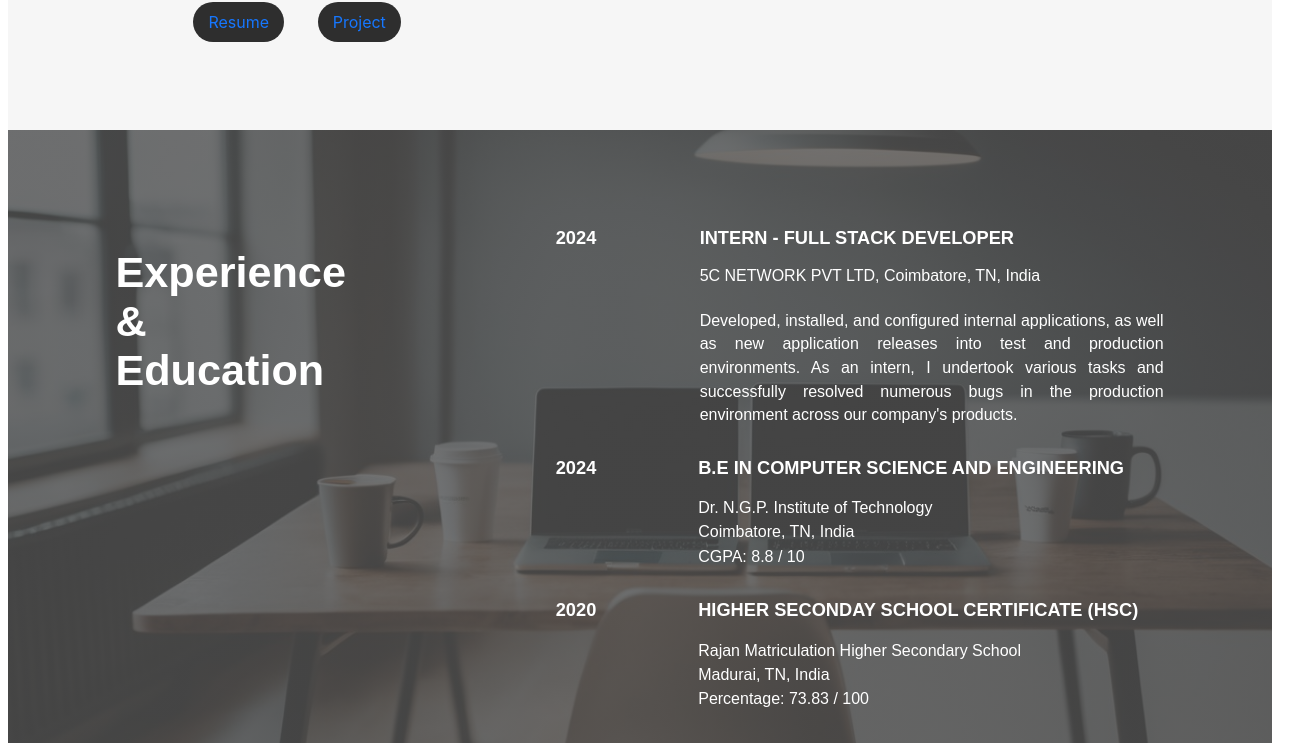
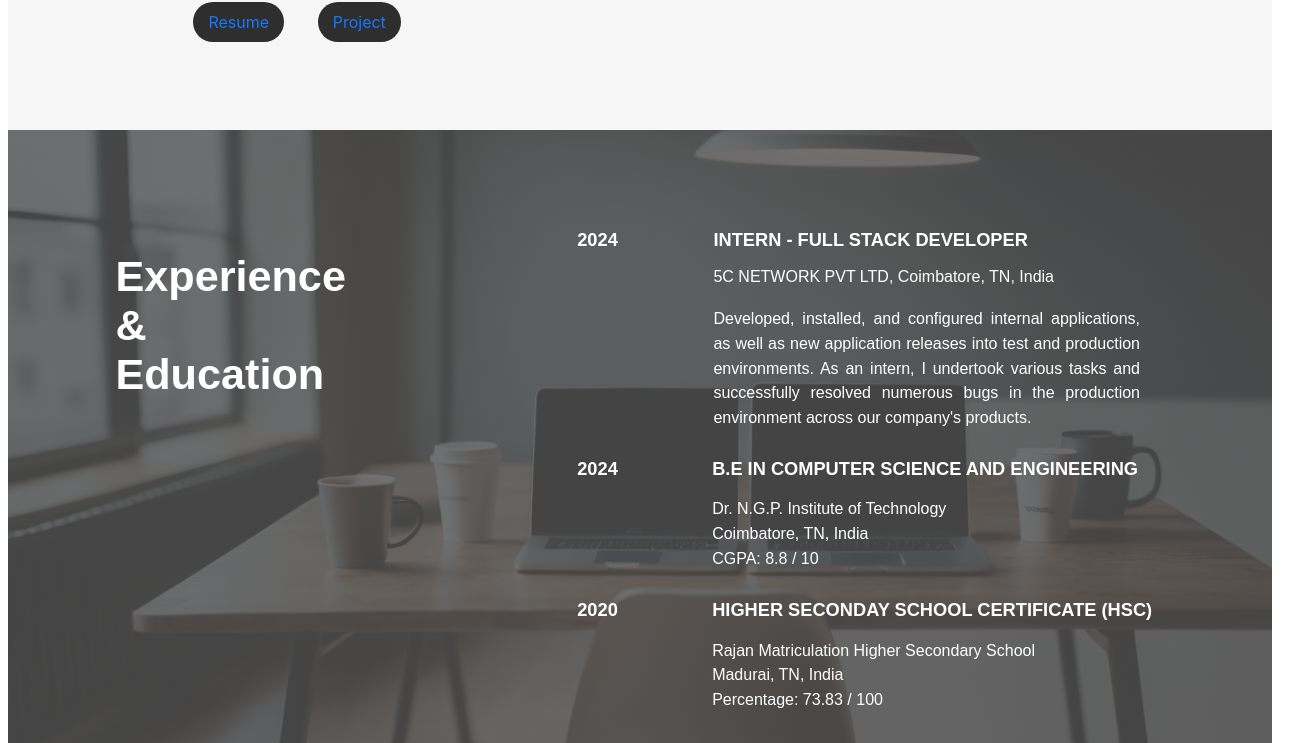
Before and after one commit to suprajasribalaji/Portfolio, a Next.js app: page / in a window 1280 px wide. Shown: the part 1478-2221 px from the top of the page, 1306 px wide, since content can reach past the window. Built offline with nearby package versions, Linux system fonts and the light colour scheme.

Commit message:
refactored exp & edu

```diff
--- a/pages/ExperienceAndEducation.tsx
+++ b/pages/ExperienceAndEducation.tsx
@@ -108,7 +108,6 @@ const ExperienceAndEducationContent = styled.div`
     display: flex;
     padding-top: 6%;
     margin-left: 8.5%;
-    margin-right: 8.5%;
 `;
 
 const Title = styled.div`
@@ -122,7 +121,6 @@ const Title = styled.div`
 const Content = styled.div`
     margin-top: 2%;
     margin-left: 10%;
-    margin-right: -13.5%;
 `;
 
 const StyledDivForTwoInnerDiv = styled.div`
@@ -161,7 +159,7 @@ const InternshipAt = styled.div`
 
 const About = styled.div`
     padding-top: 5%;
-    line-height: 148%;
+    line-height: 154%;
 `;
 
 const UGEducation = styled(StyledDivForTwoInnerDiv)`
@@ -180,7 +178,7 @@ const UGBranch = styled(InternshipDesignation)``;
 
 const AboutUG= styled.div`
     padding-top: 4%;
-    line-height: 152%;
+    line-height: 154%;
 `;
 
 const HSCEducation = styled(StyledDivForTwoInnerDiv)`
```
